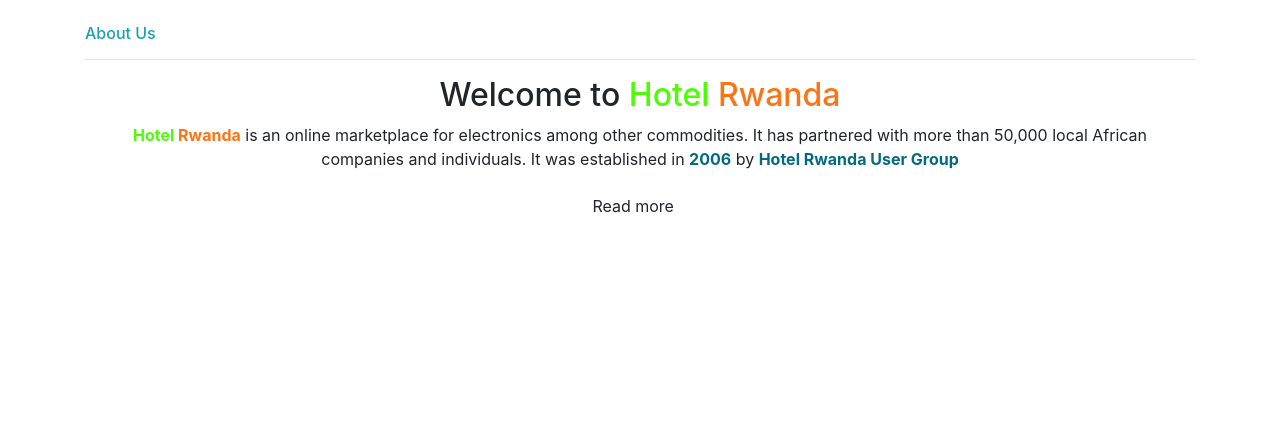
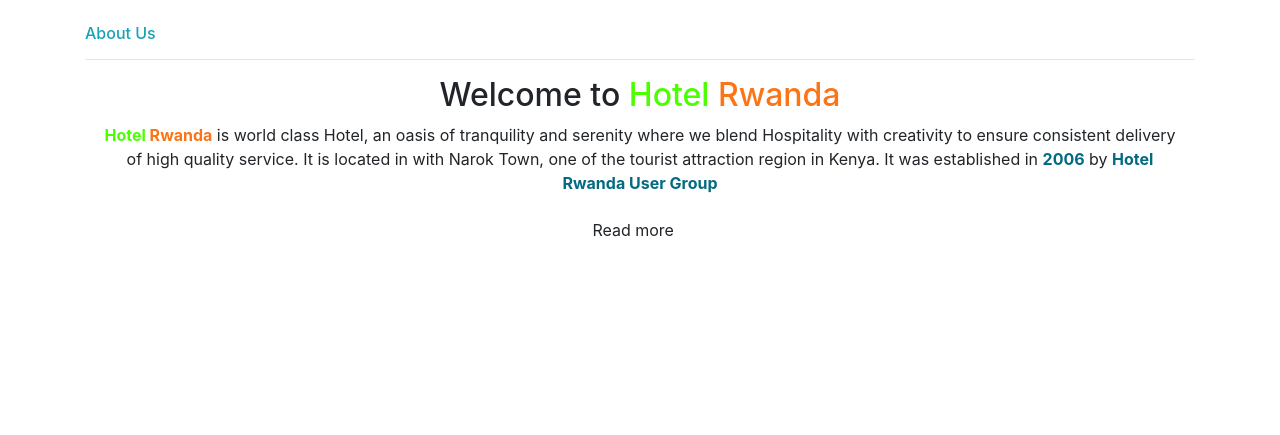
Before and after one commit to wilwagwau/Hotel-Rwanda, a PHP site: page /about.php in a window 1280 px wide. Shown: the part 59-494 px from the top of the page. Run offline with PHP 8.4, Linux system fonts and the light colour scheme.

Commit message:
About Us file

```diff
--- a/about.php
+++ b/about.php
@@ -22,7 +22,7 @@
                         <div class="container">
                             <div class="welcome text-center wow fadeInUp delay-1s">
                                 <h2>Welcome to <span style="color:#4cff00">Hotel<span style="color:#fb7416"> Rwanda</span></span></h2>
-                                <p><a href="#"><b><span style="color:#4cff00">Hotel<span style="color:#fb7416"> Rwanda</span></span></a></b>  is an online marketplace for electronics among other commodities. It has partnered with more than 50,000 local African companies and individuals. It was established in <b style="color: #036a81">2006</b> by <a style="color: #036a81" href="#"><b>Hotel Rwanda User Group</b></a></p>
+                                <p><a href="#"><b><span style="color:#4cff00">Hotel<span style="color:#fb7416"> Rwanda</span></span></a></b>  is world class Hotel, an oasis of tranquility and serenity where we blend Hospitality with creativity to ensure consistent delivery of high quality service. It is located in with Narok Town, one of the tourist attraction region in Kenya. It was established in <b style="color: #036a81">2006</b> by <a style="color: #036a81" href="#"><b>Hotel Rwanda User Group</b></a></p>
                                 <button class="btn home-btn" type="submit">Read more <i style="color:#fff" class="fa fa-angle-double-right"></i></button>
                             </div>
                         </div>
```
